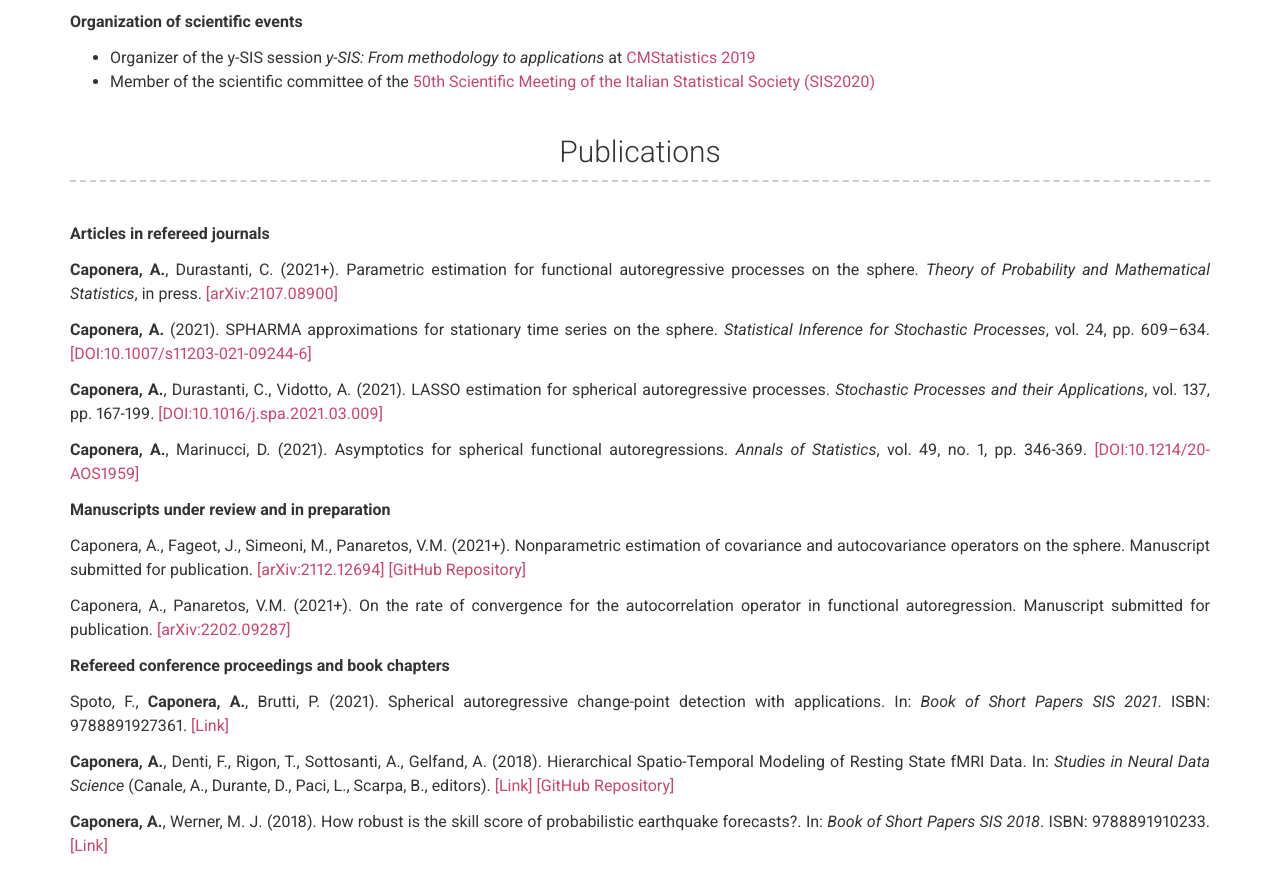
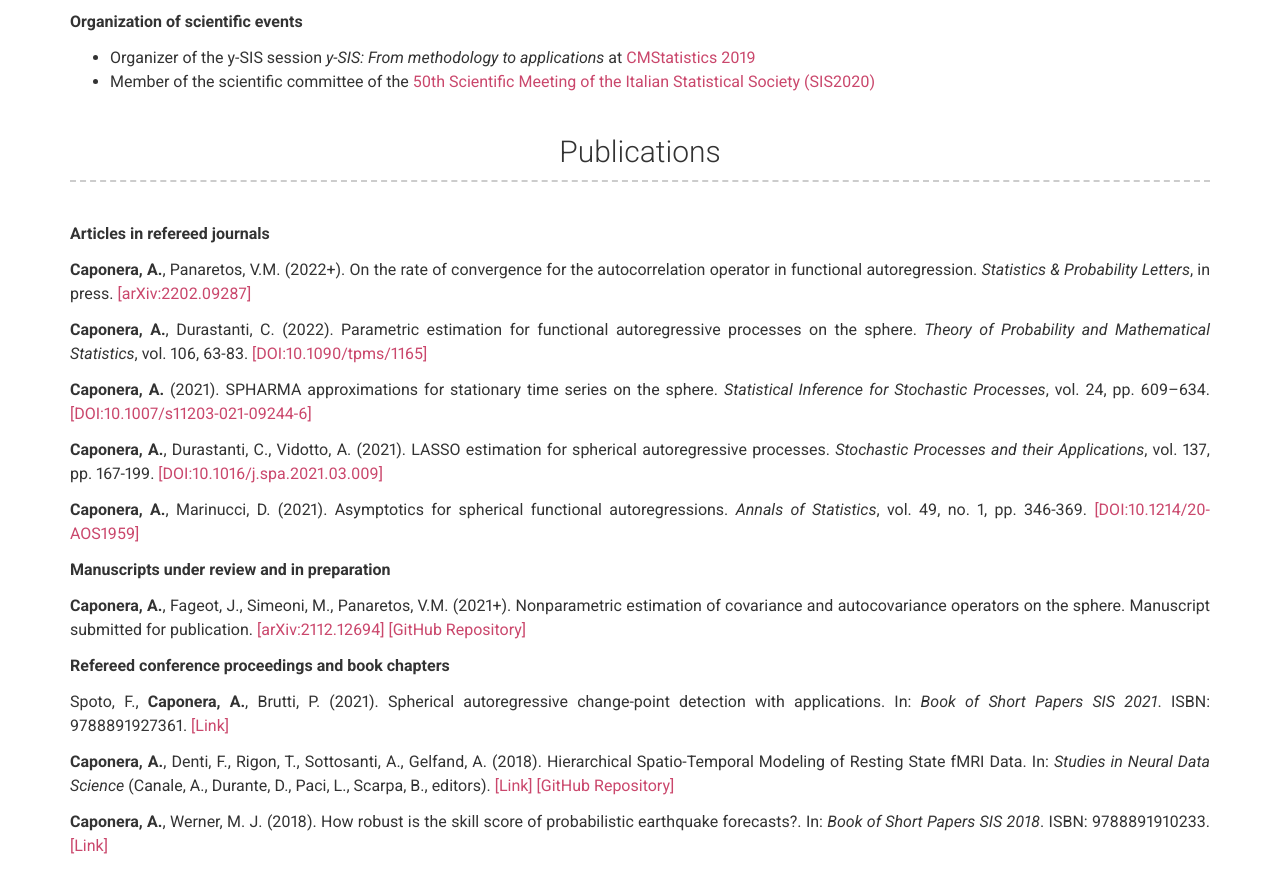
Before and after one commit to alessiacaponera/alessiacaponera.github.io, a Jekyll site: the page built from index.md, in a window 1280 px wide and 900 px high, scrolled down 1916 px. Shown: the top 893 px of the window. Built offline with Jekyll 4.4.1, drawn with Linux system fonts in a browser that asks for light colours.

Commit message:
Update _config.yml

```diff
--- a/_config.yml
+++ b/_config.yml
@@ -61,7 +61,9 @@ more_content: |
 
     **Articles in refereed journals**
 
-    **Caponera, A.**, Durastanti, C. (2021+). Parametric estimation for functional autoregressive processes on the sphere. *Theory of Probability and Mathematical Statistics*, in press. [[arXiv:2107.08900]](https://arxiv.org/pdf/2107.08900.pdf)
+    **Caponera, A.**, Panaretos, V.M. (2022+). On the rate of convergence for the autocorrelation operator in functional autoregression. *Statistics & Probability Letters*, in press. [[arXiv:2202.09287]](https://arxiv.org/pdf/2202.09287.pdf)
+
+    **Caponera, A.**, Durastanti, C. (2022). Parametric estimation for functional autoregressive processes on the sphere. *Theory of Probability and Mathematical Statistics*, vol. 106, 63-83. [[DOI:10.1090/tpms/1165]](https://doi.org/10.1090/tpms/1165)
 
     **Caponera, A.** (2021). SPHARMA approximations for stationary time series on the sphere. *Statistical Inference for Stochastic Processes*, vol. 24, pp. 609–634. [[DOI:10.1007/s11203-021-09244-6]](https://doi.org/10.1007/s11203-021-09244-6)
 
@@ -71,9 +73,7 @@ more_content: |
 
     **Manuscripts under review and in preparation**
 
-    Caponera, A., Fageot, J., Simeoni, M., Panaretos, V.M. (2021+). Nonparametric estimation of covariance and autocovariance operators on the sphere. Manuscript submitted for publication. [[arXiv:2112.12694]](https://arxiv.org/pdf/2112.12694.pdf) [[GitHub Repository]](https://github.com/matthieumeo/sphericov)
-
-    Caponera, A., Panaretos, V.M. (2021+). On the rate of convergence for the autocorrelation operator in functional autoregression. Manuscript submitted for publication. [[arXiv:2202.09287]](https://arxiv.org/pdf/2202.09287.pdf)
+    **Caponera, A.**, Fageot, J., Simeoni, M., Panaretos, V.M. (2021+). Nonparametric estimation of covariance and autocovariance operators on the sphere. Manuscript submitted for publication. [[arXiv:2112.12694]](https://arxiv.org/pdf/2112.12694.pdf) [[GitHub Repository]](https://github.com/matthieumeo/sphericov)
 
     **Refereed conference proceedings and book chapters**
 
```
